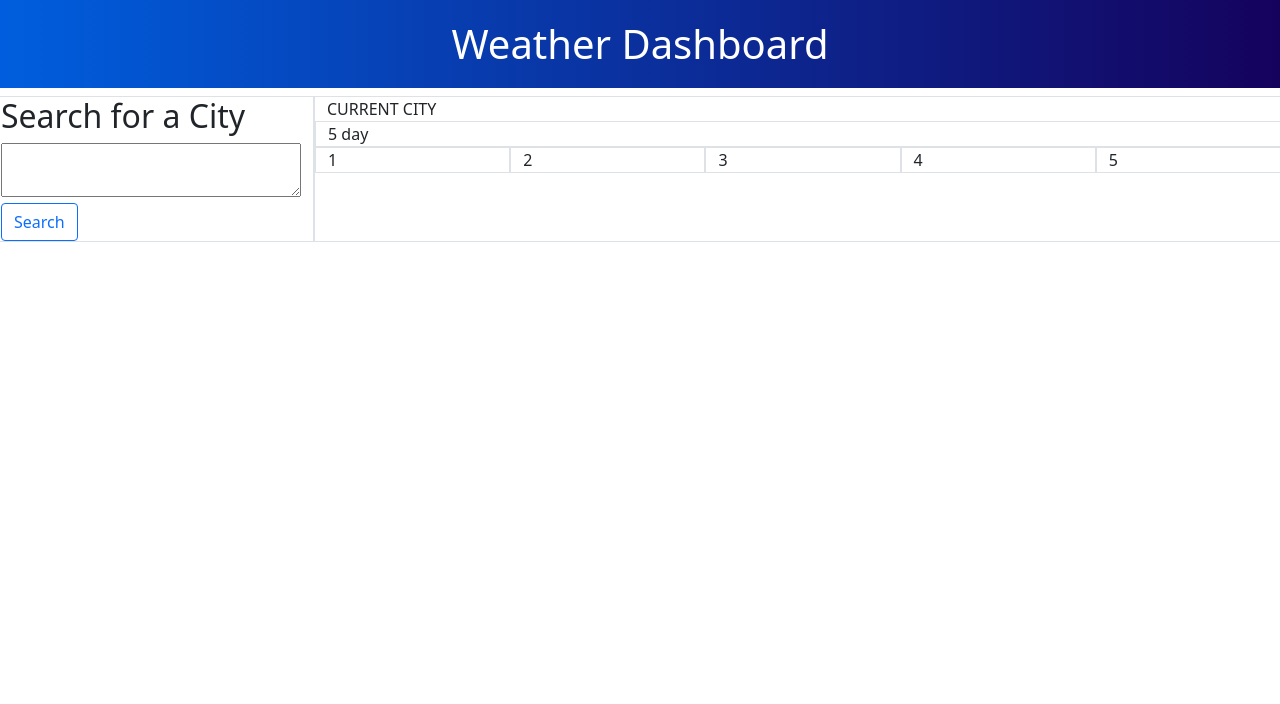
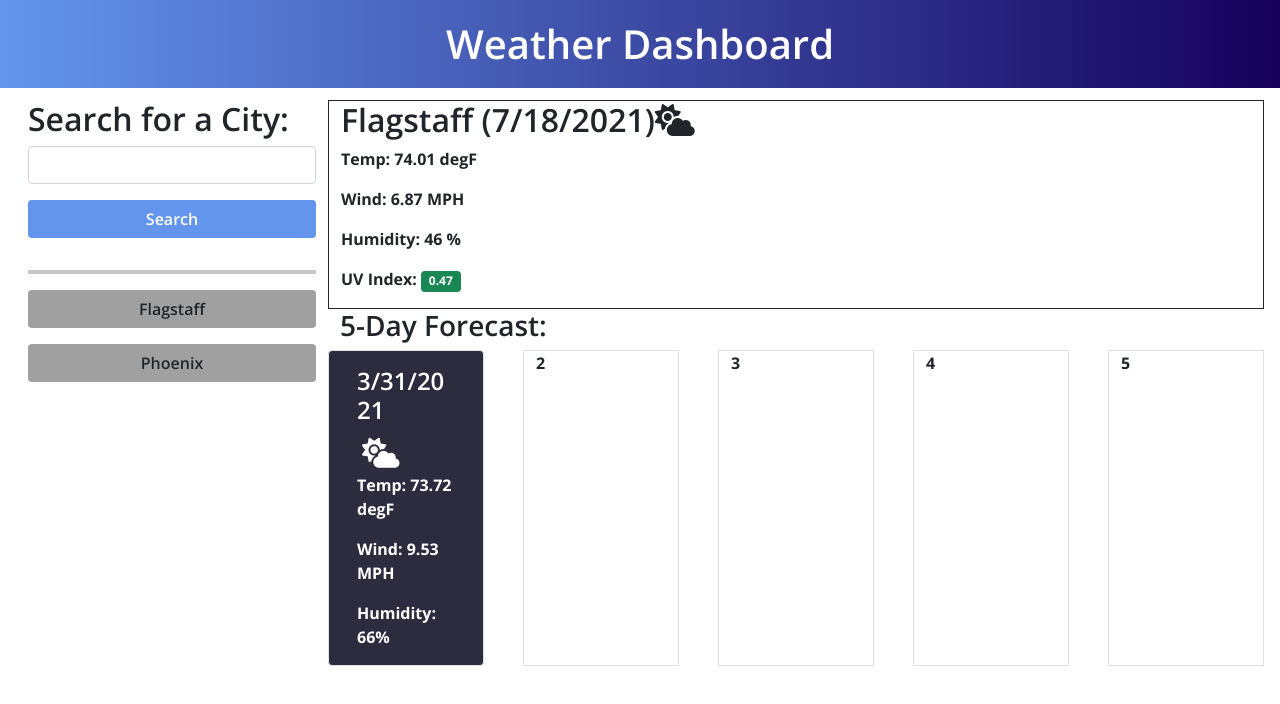
Before and after one commit to JHall-Webway/weather-dashboard, a plain HTML site: page index.html in a window 1280 px wide. Drawn offline with nearby package versions, Linux system fonts and the light colour scheme.

Commit message:
finished styling, added fetch

```diff
--- a/assets/css/style.css
+++ b/assets/css/style.css
@@ -1,5 +1,52 @@
+:root {
+    --primary: rgba(100, 149, 237, 1);
+    --secondary: rgba(21, 1, 92, 1);
+    --dark: rgba(44, 44, 62, 1);
+    --light: rgba(255, 255, 255, 1);
+    --gray: rgba(160, 160, 160, 1);
+}
+
+body {
+    font-family: 'Open Sans', sans-serif;
+    font-weight: bold;
+}
+
+.forecast-icon   {
+    font-size: 30px;
+    margin: 5%;
+}
+
 .header {
-    color: white;
-    background-image: linear-gradient(90deg, rgba(0, 95, 223, 1) 0%, rgba(21, 1, 92, 1) 100%);
+    color: var(--light);
+    background-image: linear-gradient(90deg, var(--primary) 0%, var(--secondary) 100%);
     padding: 20px;
 }
+
+.btn {
+    width: 100%;
+}
+
+.search-btn {
+    color: var(--light);
+    background-color: var(--primary);
+}
+
+.city-btn {
+    background-color: var(--gray);
+}
+
+.btn:hover {
+    color: var(--light);
+    background-color: var(--secondary);
+}
+
+.forecast-card {
+    color: var(--light);
+    background-color: var(--dark);
+}
+
+@media screen and (max-width: 992px) {
+   .forecast-col {
+       order: -1;
+   }
+}
--- a/assets/js/script.js
+++ b/assets/js/script.js
@@ -0,0 +1,26 @@
+function getWeather(city) {
+    fetch("https://api.openweathermap.org/data/2.5/forecast?q=" + city + "&appid=7a31f75531bd46ded33bdb3c9d2612a9")
+        .then(function (response) {
+            if (response.ok) {
+                return response.json()
+            } else {
+                alert("ERROR")
+            }
+        })
+        .then(function (data) {
+            displayWeather(data);
+        })
+}
+
+
+//Search Listeners
+$(".search-col").on("submit", function (event) {
+    event.preventDefault();
+    searchTerm = $("#city-input").val().toLowerCase();
+    getWeather(searchTerm);
+});
+$(".saved-col").on("click", ".city-btn", function (event) {
+    event.preventDefault();
+    buttonCity = $(this).text().toLowerCase();
+    getWeather(buttonCity);
+});
--- a/index.html
+++ b/index.html
@@ -8,41 +8,75 @@
     <link href="https://cdn.jsdelivr.net/npm/bootstrap@5.0.2/dist/css/bootstrap.min.css" rel="stylesheet"
         integrity="sha384-EVSTQN3/azprG1Anm3QDgpJLIm9Nao0Yz1ztcQTwFspd3yD65VohhpuuCOmLASjC" crossorigin="anonymous">
     <link rel="stylesheet" href="./assets/css/style.css">
-    <title>Weather Dashboard</title>
+    <link rel="preconnect" href="https://fonts.googleapis.com">
+    <link rel="preconnect" href="https://fonts.gstatic.com" crossorigin>
+    <link rel="preconnect" href="https://fonts.googleapis.com">
+    <link rel="preconnect" href="https://fonts.gstatic.com" crossorigin>
+    <link href="https://fonts.googleapis.com/css2?family=Open+Sans:wght@600;700&display=swap" rel="stylesheet">
+    <title>Dashboard</title>
 </head>
 
-<body>
+<body class="container-fluid">
     <div class="row">
         <h1 class="col-12 text-center header">Weather Dashboard</h1>
     </div>
-    <div class="row">
-        <div class="col-3 border">
-            <h2>Search for a City</h2>
-            <textarea id="city-input" class="col-12"></textarea>
-            <button id="city-input" type="submit" class="btn btn-outline-primary">Search</button>
+    <div class="row m-1">
+        <div class="col-12 col-lg-3">
+            <form class="search-col">
+                <h2>Search for a City:</h2>
+                <input type="text" id="city-input" class="form-control mb-3"/>
+                <button type="submit" id="city-input" class="btn search-btn mb-3">Search</button>
+            </form>
+            <hr style="height: 4px;" />
+            <form class="saved-col">
+                <button class="btn city-btn mb-3" id="flagstaff">Flagstaff</button>
+                <button class="btn city-btn mb-3" id="phoenix">Phoenix</button>
+            </form>
         </div>
-        <div class="col-9 border">
+        <div class="forecast-col col-12 col-lg-9">
             <div class="row">
-                <div class="col-12">CURRENT CITY</div>
+                <div class="col-12 border border-dark">
+                    <h2>Flagstaff (7/18/2021)<i class="fas fa-cloud-sun"></i></h2>
+                    <p>Temp: 74.01 degF</p>
+                    <p>Wind: 6.87 MPH</p>
+                    <p>Humidity: 46 %</p>
+                    <p>UV Index: <span class="badge bg-success">0.47</span></p>
+                </div>
                 <div class="col-12">
-                    <div class="row">
-                        <div class="col-12 border">5 day</div>
-                        <div class="col border">1</div>
-                        <div class="col border">2</div>
-                        <div class="col border">3</div>
-                        <div class="col border">4</div>
-                        <div class="col border">5</div>
+                    <div class="d-flex row justify-content-between fs-mlg-5">
+                        <h3 class="col-12">5-Day Forecast:</h3>
+                        <div class="col-12 col-md-2 border card forecast-card">
+                            <div class="card-body">
+                                <h4 class="card-title">3/31/2021</h4>
+                                <i class="forecast-icon fas fa-cloud-sun"></i>
+                                <p class="card-text">
+                                    Temp: 73.72 degF
+                                </p>
+                                <p class="card-text">
+                                    Wind: 9.53 MPH
+                                </p>
+                                <p class="card-text">
+                                    Humidity: 66%
+                                </p>
+                            </div>
+                        </div>
+                        <div class="col-2 border">2</div>
+                        <div class="col-2 border">3</div>
+                        <div class="col-2 border">4</div>
+                        <div class="col-2 border">5</div>
                     </div>
                 </div>
             </div>
         </div>
     </div>
+
     <script src="https://cdnjs.cloudflare.com/ajax/libs/jquery/3.6.0/jquery.min.js"
         integrity="sha512-894YE6QWD5I59HgZOGReFYm4dnWc1Qt5NtvYSaNcOP+u1T9qYdvdihz0PPSiiqn/+/3e7Jo4EaG7TubfWGUrMQ=="
         crossorigin="anonymous" referrerpolicy="no-referrer"></script>
     <script src="https://cdn.jsdelivr.net/npm/bootstrap@5.0.2/dist/js/bootstrap.bundle.min.js"
         integrity="sha384-MrcW6ZMFYlzcLA8Nl+NtUVF0sA7MsXsP1UyJoMp4YLEuNSfAP+JcXn/tWtIaxVXM"
         crossorigin="anonymous"></script>
+    <script src="https://kit.fontawesome.com/5aad14bee9.js" crossorigin="anonymous"></script>
     <script src="./assets/js/script.js"></script>
 </body>
 
```
